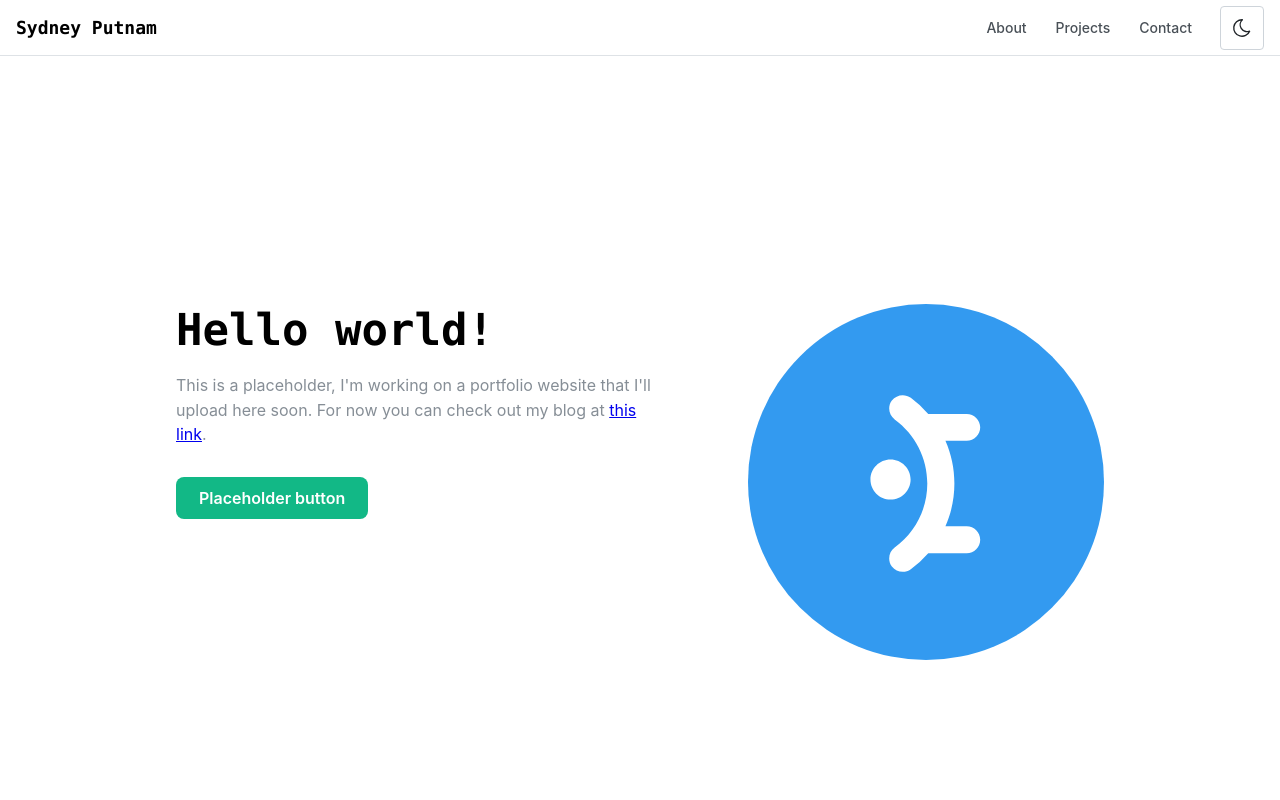
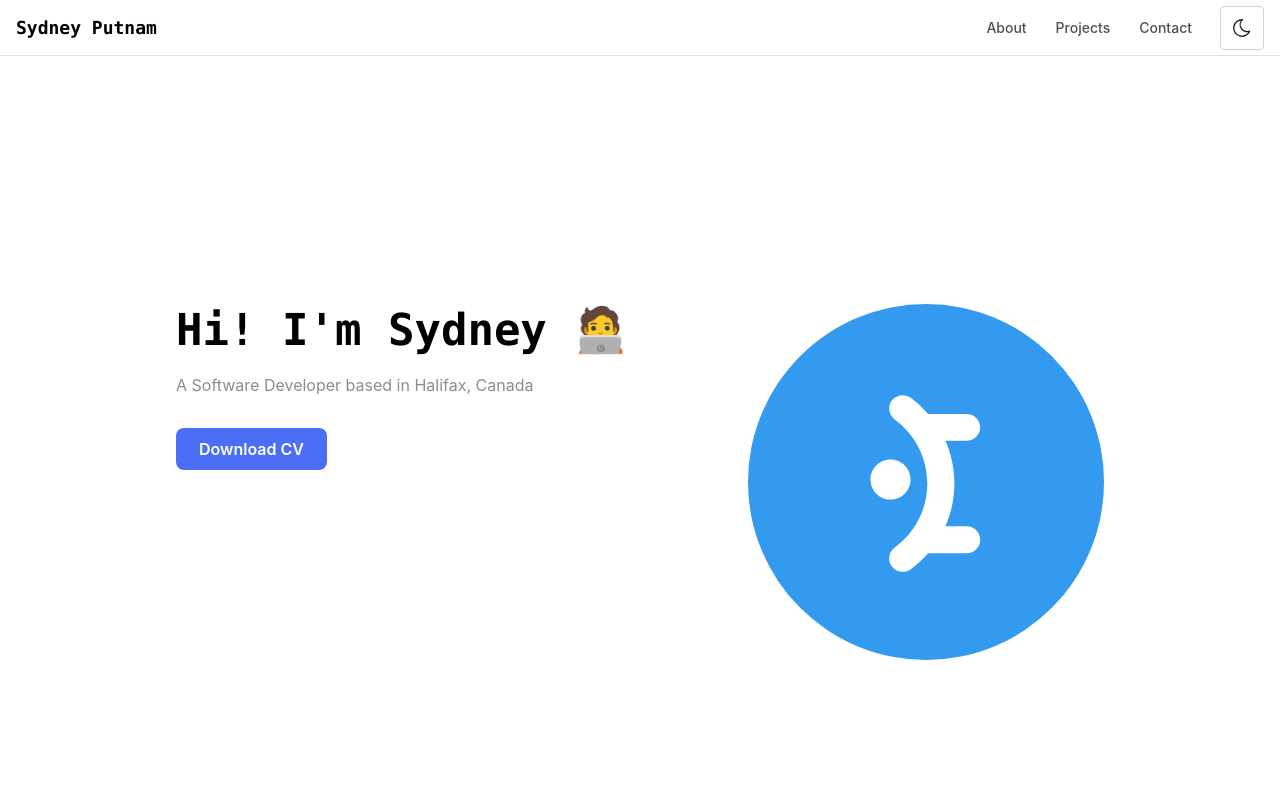
Before and after one commit to passportmidi/portfolio-site, a Next.js app: page / in a window 1280 px wide. Shown: the top 800 px of the page. Built offline with nearby package versions, Linux system fonts and the light colour scheme.

Commit message:
get Download CV button to work

```diff
--- a/components/Header/Header.tsx
+++ b/components/Header/Header.tsx
@@ -4,6 +4,7 @@ import { Title, Burger, Group, Drawer } from "@mantine/core";
 import { useDisclosure } from "@mantine/hooks";
 import classes from "./Header.module.css";
 import { ActionToggle } from "../ActionToggle/ActionToggle";
+import Link from "next/link";
 
 const links = [
   { link: "#about", label: "About" },
@@ -15,9 +16,9 @@ export function Header() {
   const [opened, { toggle }] = useDisclosure(false);
 
   const items = links.map((link) => (
-    <a key={link.label} href={link.link} className={classes.link}>
+    <Link key={link.label} href={link.link} className={classes.link}>
       {link.label}
-    </a>
+    </Link>
   ));
 
   return (
--- a/components/Hero/Hero.tsx
+++ b/components/Hero/Hero.tsx
@@ -1,23 +1,30 @@
+"use client";
+
 import { Button, Container, Group, Image, Text, Title } from "@mantine/core";
 import NextImage from "next/image";
+import { useRouter } from "next/navigation";
 import icon from "../../public/favicon.svg";
 import classes from "./Hero.module.css";
 
 export function Hero() {
+  const router = useRouter();
   return (
     <Container size="md">
       <div className={classes.inner}>
         <div className={classes.content}>
-          <Title className={classes.title}>Hello world!</Title>
+          <Title className={classes.title}>Hi! I'm Sydney 🧑‍💻</Title>
           <Text c="dimmed" mt="md">
-            This is a placeholder, I&apos;m working on a portfolio website that
-            I&apos;ll upload here soon. For now you can check out my blog at{" "}
-            <a href="https://blog.putnam.computer/">this link</a>.
+            A Software Developer based in Halifax, Canada
           </Text>
 
           <Group mt={30}>
-            <Button radius="md" size="md" className={classes.control}>
-              Placeholder button
+            <Button
+              radius="md"
+              size="md"
+              className={classes.control}
+              onClick={() => router.push("/Resume_SydneyPutnam.pdf")}
+            >
+              Download CV
             </Button>
           </Group>
         </div>
--- a/theme.ts
+++ b/theme.ts
@@ -3,6 +3,6 @@
 import { createTheme, colorsTuple } from "@mantine/core";
 
 export const theme = createTheme({
-  primaryColor: "teal",
+  primaryColor: "indigo",
   headings: { fontFamily: "Monaco, Consolas, Lucida Console, monospace" },
 });
```
Also changed, not shown: 1 other file (tests, documents, lock files or other folders).
